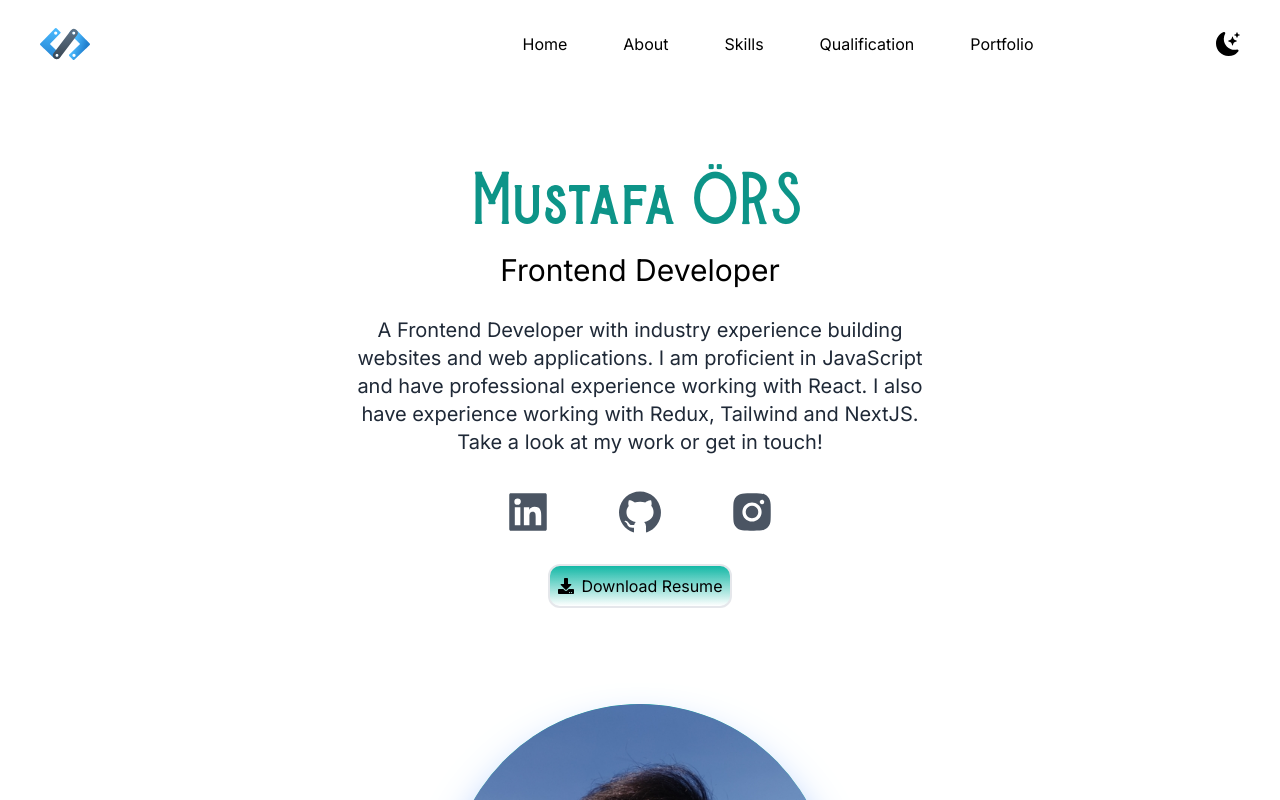
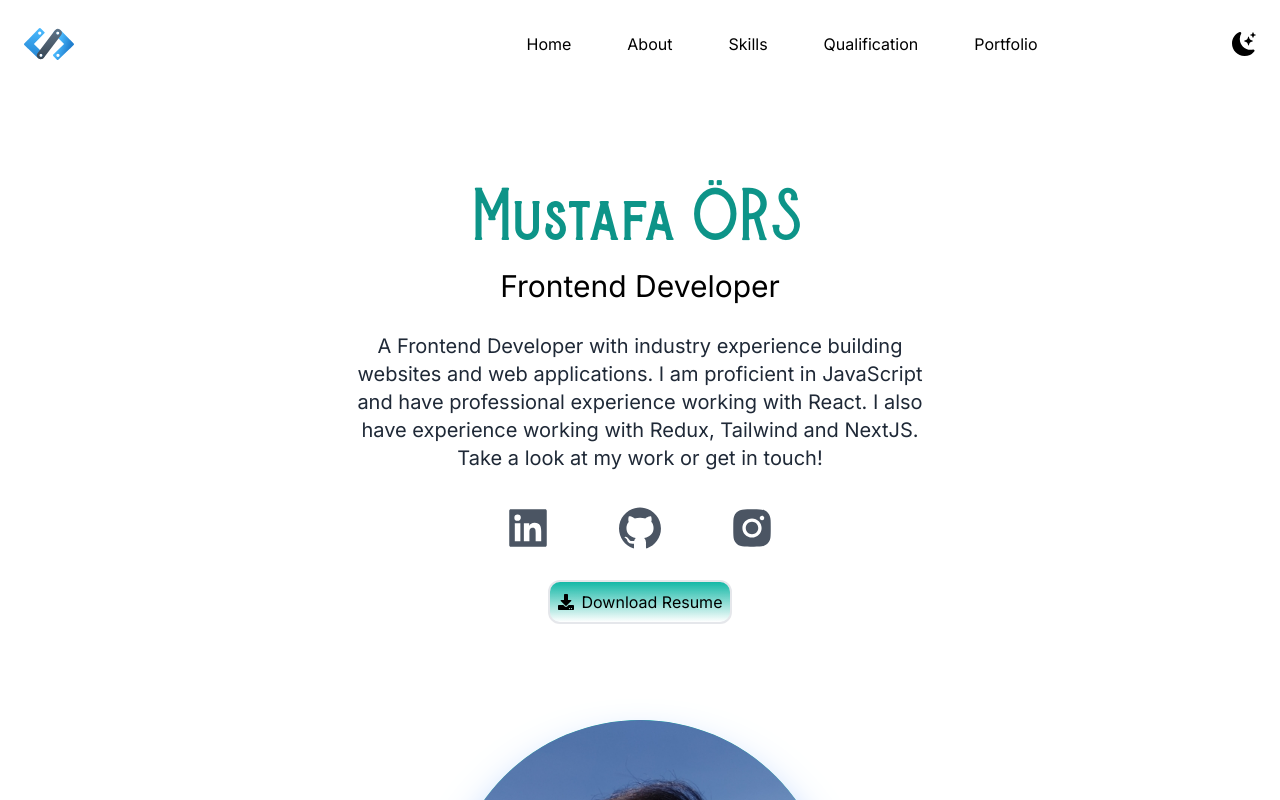
Before and after one commit to mstfrs/portfolio, a Next.js app: page / in a window 1280 px wide. Shown: the top 800 px of the page. Built offline with nearby package versions, Linux system fonts and the light colour scheme.

Commit message:
bugs fixed

```diff
--- a/app/page.js
+++ b/app/page.js
@@ -33,7 +33,7 @@ export default function Home() {
         <section className=" min-h-screen">
 
 
-          <header className="flex flex-row justify-between  w-full px-10 py-6 items-center sticky top-0 bg-white dark:bg-gray-900 z-40">
+          <header className="flex flex-row justify-between  w-full px-6 py-6 items-center sticky top-0 bg-white dark:bg-gray-900 z-40">
             <div className="basis-1/4">
               <Image alt="logo" width={50} height={50} src={logo} />
             </div>
@@ -88,7 +88,7 @@ export default function Home() {
           <a href="" name="about"></a>
 
 {/* -----------------------About-------------------- */}
-          <div className="text-center  pt-20 ">
+          <div className="text-center  pt-24 ">
             <div className="text-5xl py-2 text-teal-600 font-medium font-burtons md:text-6xl">
             <NameTitle animatedText={"Mustafa ÖRS"} />
             </div>
@@ -136,7 +136,7 @@ export default function Home() {
 
 
             <div >
-              <h3 className="text-3xl py-1 my-16 pt-4 dark:text-white text-center flex flex-col items-center ">
+              <h3 className="text-3xl py-1 my-20 pt-4 dark:text-white text-center flex flex-col items-center ">
                 Skills
                 <motion.div
                   initial={{ scaleX: 0 }}
@@ -257,7 +257,7 @@ export default function Home() {
           <a  name="qualification"></a>
           <section className="px-10">
             <div>
-              <h3 className="text-3xl py-1 my-16 pt-4 dark:text-white text-center flex flex-col items-center">
+              <h3 className="text-3xl py-1 my-20 pt-4 dark:text-white text-center flex flex-col items-center">
                 Qualifications
                 <motion.div
                   initial={{ scaleX: 0 }}
@@ -355,7 +355,7 @@ export default function Home() {
 
           <section className="px-10">
             <div>
-              <h3 className="text-3xl py-1 my-16 pt-4 dark:text-white text-center flex flex-col items-center">Portfolio
+              <h3 className="text-3xl py-1 my-20 pt-4 dark:text-white text-center flex flex-col items-center">Portfolio
               <motion.div
                   initial={{ scaleX: 0 }}
                   animate={{ scaleX: [1,0,1] }}
```
